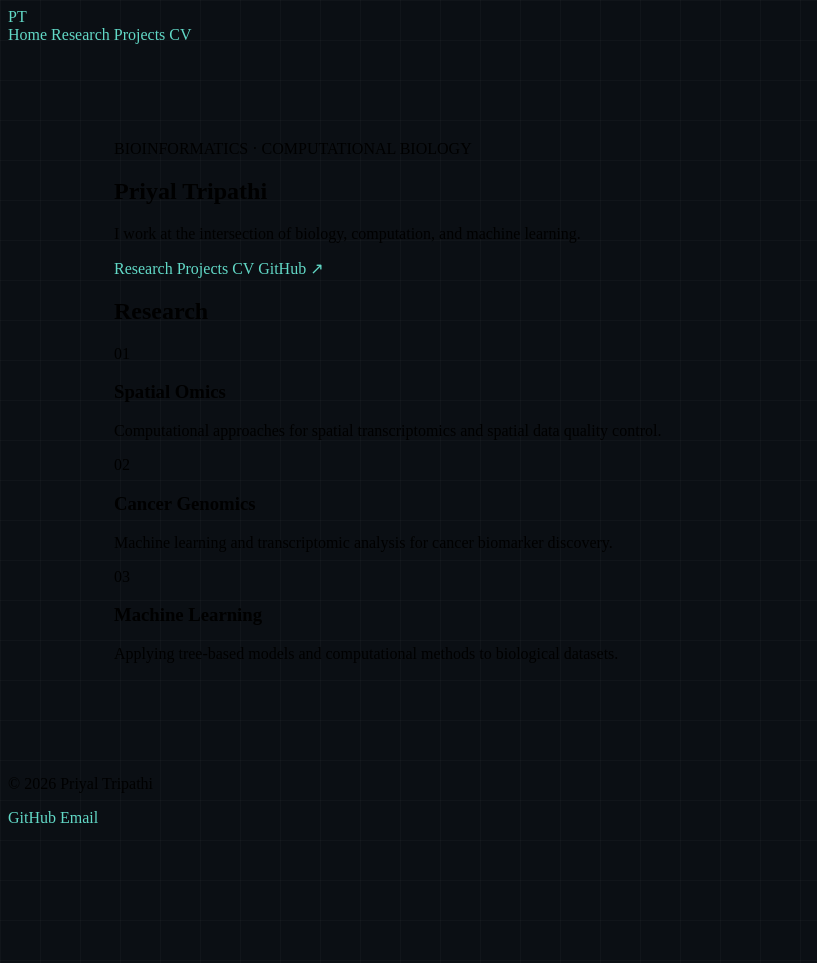
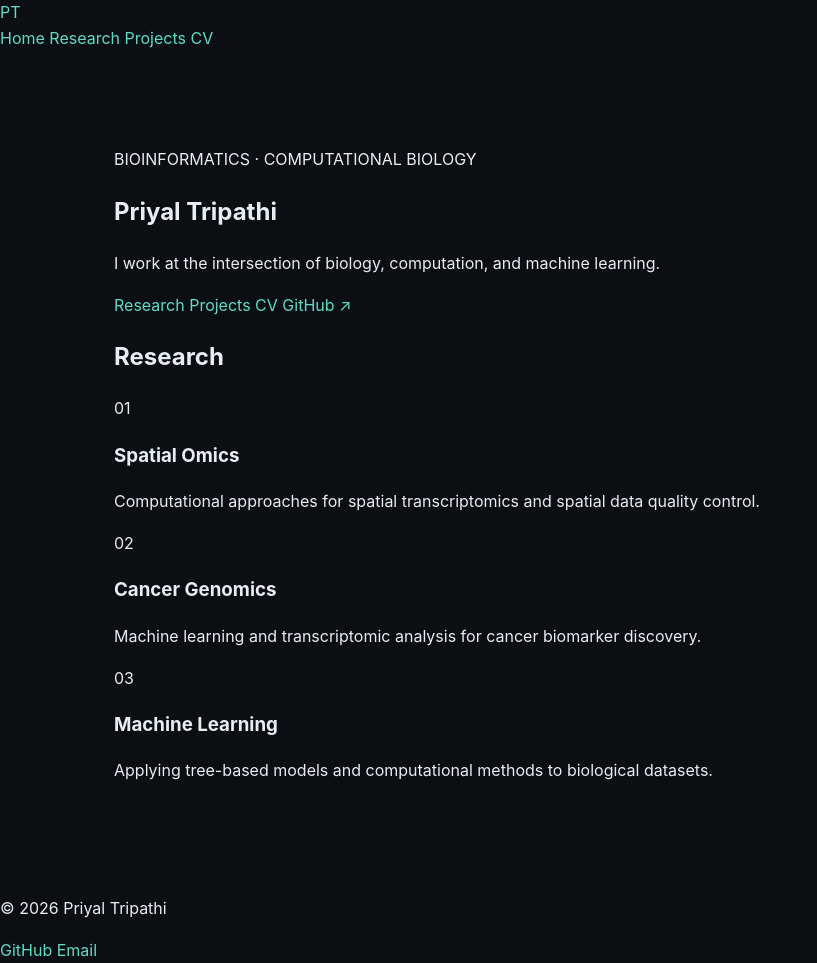
Before and after one commit to priyalT/priyalT.github.io, a Jekyll site: the page built from docs/index.markdown, in a window 1280 px wide. Shown: the whole page, without its empty margins (0-817 px from the left). Built offline with Jekyll 4.4.1, drawn with Linux system fonts in a browser that asks for light colours; before the commit the page ends 900 px from its top, so only the background shows below that.

Commit message:
feat: fix style

```diff
--- a/docs/assets/css/style.css
+++ b/docs/assets/css/style.css
@@ -14,20 +14,18 @@
 }
 
 body {
-  background-color: var(--background);
+  margin: 0;
+  background: var(--background);
+  color: var(--text);
 
-  background-image:
-    linear-gradient(
-      rgba(255,255,255,0.025) 1px,
-      transparent 1px
-    ),
-    linear-gradient(
-      90deg,
-      rgba(255,255,255,0.025) 1px,
-      transparent 1px
-    );
+  font-family:
+    Inter,
+    -apple-system,
+    BlinkMacSystemFont,
+    "Segoe UI",
+    sans-serif;
 
-  background-size: 40px 40px;
+  line-height: 1.6;
 }
 
 main {
```
